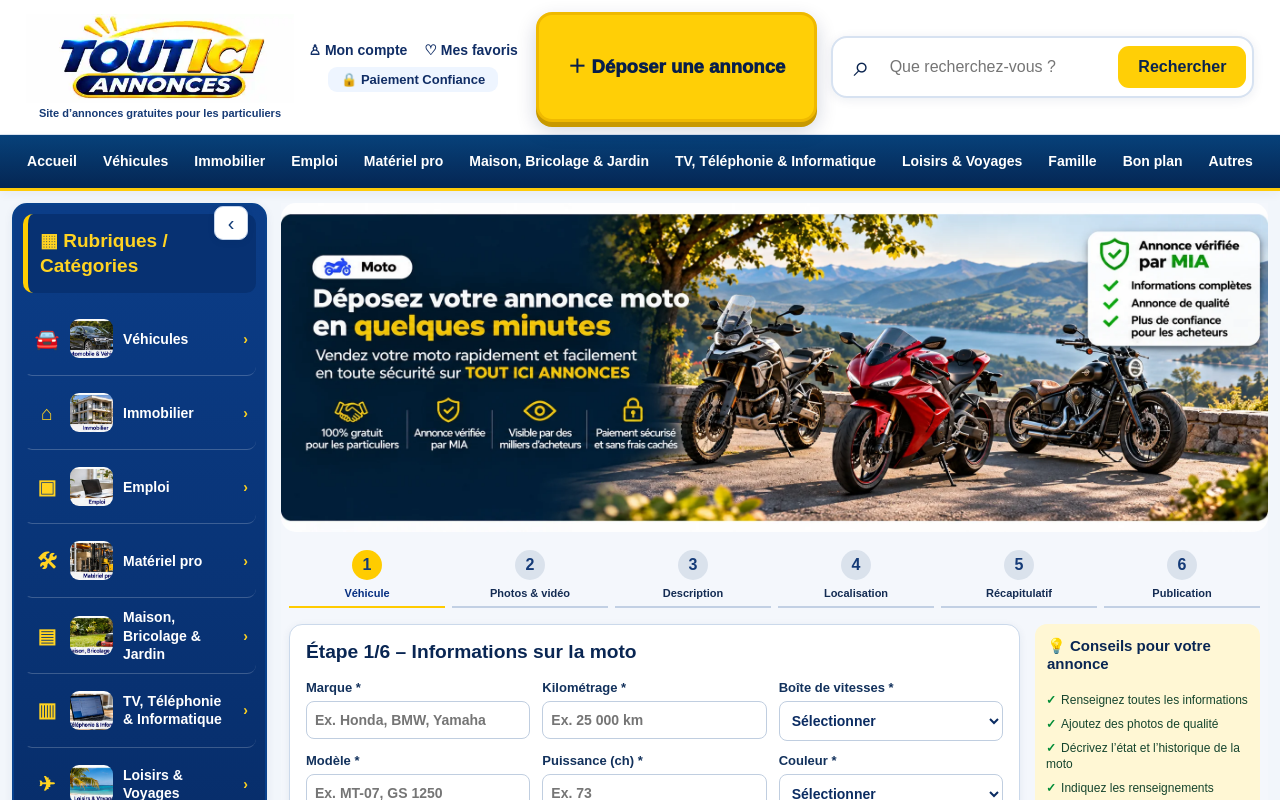
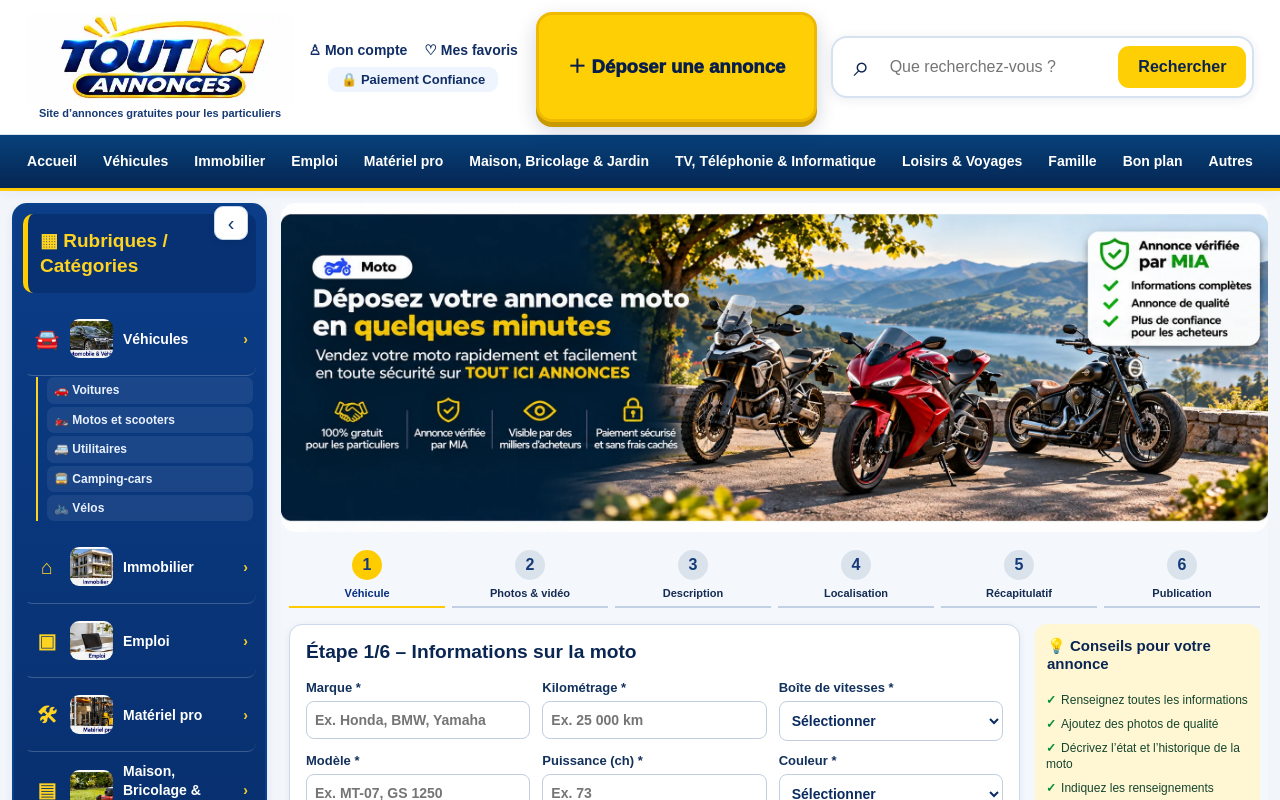
Before and after one commit to Touticimarket/tout-ici-market, a Next.js app: page /automobile/deposer/motos in a window 1280 px wide. Shown: the top 800 px of the page. Built offline with nearby package versions, Linux system fonts and the light colour scheme; no server answers.

Commit message:
Affiner colonne rubriques et ajouter raccourcis vers annonces véhicules

```diff
--- a/app/layout.tsx
+++ b/app/layout.tsx
@@ -533,6 +533,11 @@ export default function RootLayout({children}:{children:ReactNode}){
           border-width:2px!important;border-radius:12px!important;
         }
       }
+
+      /* Menu plus fin, enrichi de raccourcis de consultation. */
+      html body .tim-sidebar .tim-vehicle-shortcuts{display:grid!important;gap:3px!important;margin:1px 3px 9px 13px!important;padding-left:9px!important;border-left:2px solid #ffd322!important}
+      html body .tim-sidebar .tim-vehicle-shortcuts a{display:block!important;color:#e9f1ff!important;font-size:12px!important;line-height:1.2!important;min-height:0!important;padding:6px 7px!important;border:0!important;border-radius:7px!important;text-decoration:none!important;background:#ffffff12!important}
+      html body .tim-sidebar .tim-vehicle-shortcuts a:hover,html body .tim-sidebar .tim-vehicle-shortcuts a:focus-visible{background:#ffd322!important;color:#05285d!important}
     `}</style>
     <header className="tim-header">
       <a className="tim-logo" href="/" aria-label="Accueil TOUT ICI ANNONCES"><img src="/tout-ici-annonces-officiel.svg" alt="TOUT ICI ANNONCES"/><span className="tim-logo-caption">Site d’annonces gratuites pour les particuliers</span></a>
@@ -563,7 +568,13 @@ export default function RootLayout({children}:{children:ReactNode}){
       <a href="/autres">Autres</a>
     </nav>
     <CollapsibleSiteShell sidebar={<aside className="tim-sidebar" aria-label="Toutes les rubriques"><div className="tim-sidebar-title">▦ Rubriques / Catégories</div>
-        {rubriques.map(r=><a key={r.href} href={r.href}><span className="tim-sidebar-icon" aria-hidden="true">{r.icone}</span><img className="tim-sidebar-image" src={"/accueil-reel/"+({"automobile":"automobile","immobilier":"immobilier","emploi":"emploi","materiel-pro":"materiel-pro","maison-jardin":"maison-jardin","telephones":"telephones","vacances-loisirs":"vacances-loisirs","famille":"famille","bon-plan":"bon-plan","autres":"autres"} as Record<string,string>)[r.href.slice(1)]+".svg"} alt="" aria-hidden="true"/><span>{r.nom}</span><span className="tim-sidebar-chevron" aria-hidden="true">›</span></a>)}
+        {rubriques.map(r=><><a key={r.href} href={r.href}><span className="tim-sidebar-icon" aria-hidden="true">{r.icone}</span><img className="tim-sidebar-image" src={"/accueil-reel/"+({"automobile":"automobile","immobilier":"immobilier","emploi":"emploi","materiel-pro":"materiel-pro","maison-jardin":"maison-jardin","telephones":"telephones","vacances-loisirs":"vacances-loisirs","famille":"famille","bon-plan":"bon-plan","autres":"autres"} as Record<string,string>)[r.href.slice(1)]+".svg"} alt="" aria-hidden="true"/><span>{r.nom}</span><span className="tim-sidebar-chevron" aria-hidden="true">›</span></a>{r.href==="/automobile"&&<div className="tim-vehicle-shortcuts" aria-label="Consulter les annonces de véhicules">
+ <a href="/automobile/voitures">🚗 Voitures</a>
+ <a href="/automobile/motos">🏍️ Motos et scooters</a>
+ <a href="/automobile/utilitaires">🚐 Utilitaires</a>
+ <a href="/automobile/caravaning">🚍 Camping-cars</a>
+ <a href="/automobile/velos">🚲 Vélos</a>
+ </div>}</>)}
       </aside>}>
       {children}
     </CollapsibleSiteShell>
```
